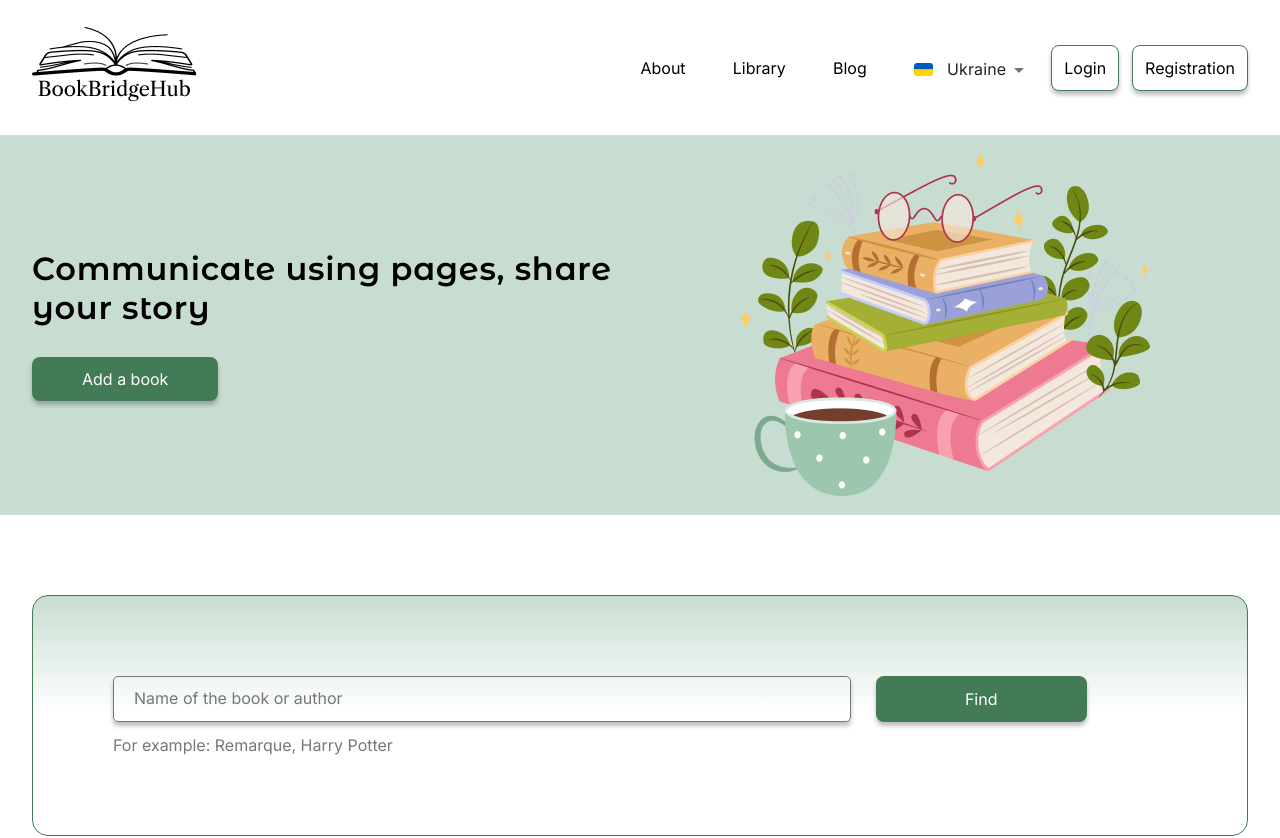
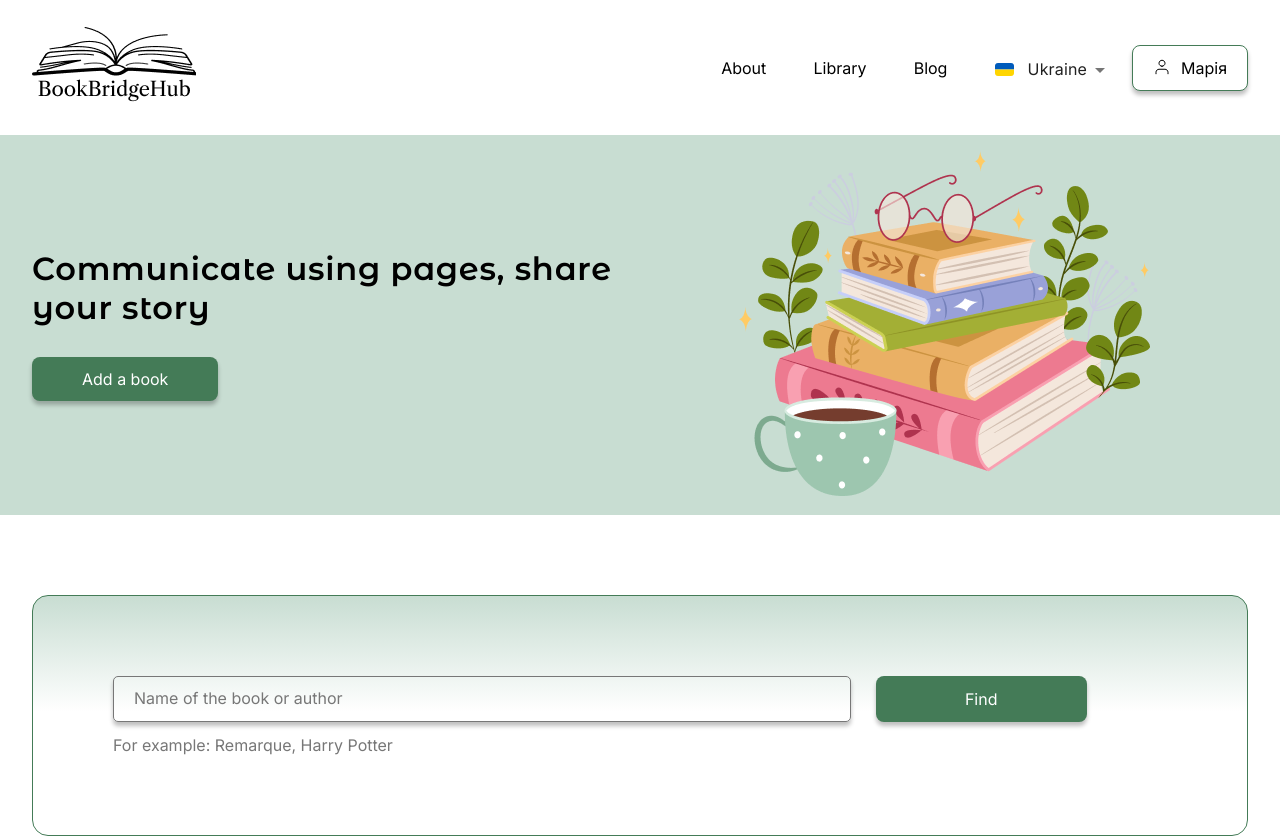
Before and after one commit to Vexavv/Marketplace-Bookti, a React (Vite) app in the folder client/: page / in a window 1280 px wide. Shown: the top 838 px of the page. Built offline with nearby package versions, Linux system fonts and the light colour scheme.

Commit message:
added user button

```diff
--- a/client/src/components/Button/Button.module.scss
+++ b/client/src/components/Button/Button.module.scss
@@ -20,6 +20,7 @@
   border: 1px solid $primary-color;
   margin-left: 13px;
   color: #000;
+
   &:hover {
     background: $primary-color;
     color: #FFFFFF;
@@ -37,6 +38,14 @@
 
 .SearchButton{
 width: 30%;
+}
+.UserButton{
+  background: #FFFFFF;
+  border: 1px solid $primary-color;
+  margin-left: 13px;
+  color: #000;
+  display: flex;
+  padding: 12px 20px;
 }
 @media (min-width: 500px) {
 
@@ -56,4 +65,11 @@ width: 30%;
   .SearchButton{
     width: 20%;
   }
+  .UserButton{
+    display: flex;
+    &:hover{
+      background: #FFFFFF;
+      //color:#000000;
+    }
+  }
 }
--- a/client/src/components/Button/Button.props.ts
+++ b/client/src/components/Button/Button.props.ts
@@ -2,5 +2,5 @@ import {ButtonHTMLAttributes, DetailedHTMLProps, ReactNode} from "react";
 
 export interface ButtonProps extends DetailedHTMLProps<ButtonHTMLAttributes<HTMLButtonElement>, HTMLButtonElement> {
     children: ReactNode;
-    name?: 'MobileMenu' | 'BannerButton' | 'HeaderButton' | 'SearchButton';
+    name?: 'MobileMenu' | 'BannerButton' | 'HeaderButton' | 'SearchButton' | 'UserButton';
 }
--- a/client/src/components/Button/Button.tsx
+++ b/client/src/components/Button/Button.tsx
@@ -8,7 +8,9 @@ const Button = ({name, children, className, ...props}: ButtonProps) => {
             [styles.HeaderButton]: name == 'HeaderButton',
             [styles.MobileMenu]: name == 'MobileMenu',
             [styles.BannerButton]: name == 'BannerButton',
-            [styles.SearchButton]: name == 'SearchButton'
+            [styles.SearchButton]: name == 'SearchButton',
+            [styles.UserButton]: name == 'UserButton'
+
         })} {...props}>
             {children}
         </button>
--- a/client/src/components/Header/Header.module.scss
+++ b/client/src/components/Header/Header.module.scss
@@ -47,6 +47,9 @@
         align-items: center;
         width: 100%;
       }
+      &User{
+        margin-right: 10px;
+      }
     }
   }
 }
--- a/client/src/components/Header/Header.tsx
+++ b/client/src/components/Header/Header.tsx
@@ -16,7 +16,13 @@ const Header = () => {
     const mobileMenuToggle = () => {
         setMobileMenuOpen(current => !current)
     }
+//-------------------------------Loggin----------------------------
+    const [isLogged, setIsLogged] = useState(true)
 
+
+
+
+// -----------------------------------------------------------
     return (
 
         <header className={styles.Header}>
@@ -32,14 +38,22 @@ const Header = () => {
                     <div className={styles.HeaderWrapperMenu}>
                         <Navigation/>
                         <Select/>
-                        <div className={styles.HeaderWrapperMenuButtonGroup}>
+                        {isLogged ? (<div>
+                            <Link to='/account'>
+                                <Button name='UserButton'>
+                                    <img className={styles.HeaderWrapperUser} src="/header/user.svg" alt="user"/>
+                                    Марія</Button>
+                            </Link>
+                        </div>) : (<div className={styles.HeaderWrapperMenuButtonGroup}>
                             <Link to='/login'>
                                 <Button name='HeaderButton'>{t('Button.login')}</Button>
                             </Link>
                             <Link to='/registration'>
                                 <Button name='HeaderButton'>{t('Button.registration')}</Button>
                             </Link>
-                        </div>
+                        </div>)}
+
+
                     </div>
                 </div>
             </Container>
```
Also changed, not shown: client/public/header/user.svg (added).
